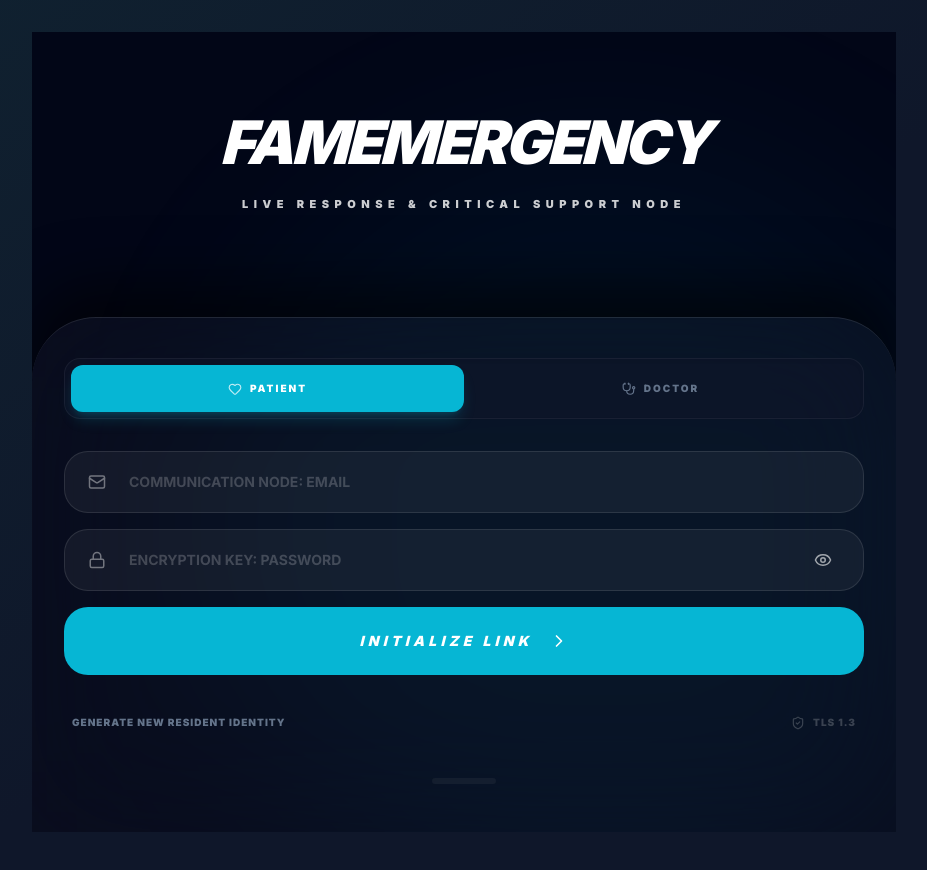
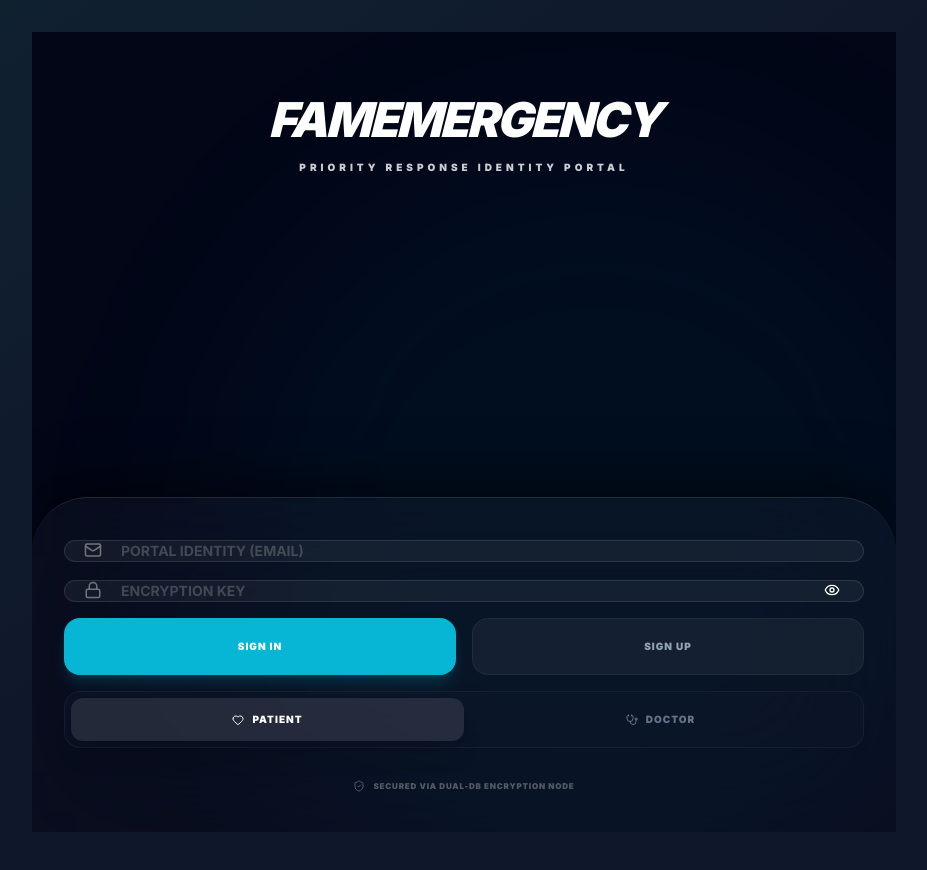
Before and after one commit to betelhem24/FamEmergency, a React app in the folder frontend/: page /auth in a window 1280 px wide. Shown: the top 870 px of the page, without its empty margins (176-1103 px from the left). Built offline with nearby package versions, Linux system fonts and the light colour scheme; the HTML template or start-up script is replaced by a standard one.

Commit message:
Fix: Restore [Auth.tsx] with functional buttons and Dual-DB

```diff
--- a/frontend/src/pages/Auth.tsx
+++ b/frontend/src/pages/Auth.tsx
@@ -23,7 +23,6 @@ const Auth: React.FC = () => {
         e.preventDefault();
         setLoading(true);
         try {
-            // Requirement: Connect to live backend (logic will be finalized in controllers stage)
             const endpoint = isLogin ? '/api/auth/login' : '/api/auth/register';
             const payload = isLogin
                 ? { email: formData.email, password: formData.password }
@@ -49,7 +48,6 @@ const Auth: React.FC = () => {
 
     return (
         <div className="h-screen bg-slate-950 overflow-hidden flex flex-col relative font-sans antialiased">
-            {/* GPU Boost & Mobile Optimizations */}
             <style dangerouslySetInnerHTML={{
                 __html: `
                 .glass-accel { transform: translateZ(0); }
@@ -59,73 +57,55 @@ const Auth: React.FC = () => {
             `}} />
 
             {/* BACKGROUND DYNAMICS */}
-            <div className="absolute inset-0 z-0">
+            <div className="absolute inset-0 z-0 text-white">
                 <div className="absolute top-0 left-0 w-full h-1/2 bg-gradient-to-b from-medical-navy/40 to-transparent" />
                 <div className="absolute top-[10%] left-[10%] w-[80vw] h-[80vw] bg-medical-cyan/5 blur-[120px] rounded-full animate-pulse" />
                 <div className="absolute bottom-[-10%] right-[-10%] w-[60vw] h-[60vw] bg-life-cyan/5 blur-[100px] rounded-full" />
             </div>
 
-            {/* HEADER: GLOWING GLASS (REQUIREMENT) */}
+            {/* HEADER: GLOWING GLASS (TOP-ALIGNED) */}
             <motion.header
                 initial={{ y: -50, opacity: 0 }}
                 animate={{ y: 0, opacity: 1 }}
-                className="relative z-20 pt-20 px-8 text-center"
+                className="relative z-20 pt-16 px-8 text-center"
             >
                 <div className="inline-block relative">
-                    <h1 className="text-5xl md:text-6xl font-black text-white italic tracking-tighter uppercase relative z-10 transition-all">
+                    <h1 className="text-5xl font-black text-white italic tracking-tighter uppercase relative z-10">
                         FamEmergency
                     </h1>
-                    <div className="absolute inset-0 blur-3xl bg-medical-cyan/40 -z-10 scale-125 animate-pulse" />
+                    <div className="absolute inset-0 blur-2xl bg-medical-cyan/30 -z-10 scale-110" />
                 </div>
-                <p className="mt-6 text-[11px] text-medical-cyan font-black uppercase tracking-[0.5em] opacity-80">
-                    Live Response & Critical Support Node
+                <p className="mt-4 text-[10px] text-medical-cyan font-black uppercase tracking-[0.4em] opacity-80">
+                    Priority Response Identity Portal
                 </p>
             </motion.header>
 
             {/* SPACER */}
             <div className="flex-1" />
 
-            {/* INTERACTIVE CLUSTER: BOTTOM (REQUIREMENT) */}
+            {/* INTERACTIVE CLUSTER: MIDDLE -> BOTTOM (REQUIREMENT RESTORATION) */}
             <motion.div
                 initial={{ y: 500 }}
                 animate={{ y: 0 }}
-                transition={{ type: "spring", damping: 30, stiffness: 120 }}
-                className="relative z-30 p-8 pb-12 pt-10 rounded-t-[4rem] bg-white/[0.03] backdrop-blur-3xl border-t border-white/10 shadow-[0_-30px_60px_rgba(0,0,0,0.6)] glass-accel glass-blur"
+                transition={{ type: "spring", damping: 25, stiffness: 100 }}
+                className="relative z-30 p-8 pb-10 pt-10 rounded-t-[3.5rem] bg-white/[0.03] backdrop-blur-3xl border-t border-white/10 shadow-[0_-20px_50px_rgba(0,0,0,0.5)] transform translateZ(0)"
             >
-                {/* ROLE TOGGLE (REQUIREMENT) */}
-                <div className="flex bg-slate-900/60 p-1.5 rounded-2xl border border-white/5 mb-8 shadow-inner">
-                    <button
-                        onClick={() => setRole('PATIENT')}
-                        className={`flex-1 py-4 rounded-xl text-[10px] font-black uppercase tracking-[0.2em] transition-all flex items-center justify-center gap-2 ${role === 'PATIENT' ? 'bg-life-cyan text-white shadow-lg shadow-cyan-500/20' : 'text-slate-500'
-                            }`}
-                    >
-                        <Heart size={14} className={role === 'PATIENT' ? 'animate-pulse' : ''} /> Patient
-                    </button>
-                    <button
-                        onClick={() => setRole('DOCTOR')}
-                        className={`flex-1 py-4 rounded-xl text-[10px] font-black uppercase tracking-[0.2em] transition-all flex items-center justify-center gap-2 ${role === 'DOCTOR' ? 'bg-medical-navy text-white shadow-lg shadow-blue-500/10' : 'text-slate-500'
-                            }`}
-                    >
-                        <Stethoscope size={14} /> Doctor
-                    </button>
-                </div>
-
                 <form onSubmit={handleSubmit} className="space-y-4">
                     <AnimatePresence mode="wait">
                         {!isLogin && (
                             <motion.div
-                                initial={{ opacity: 0, height: 0 }}
-                                animate={{ opacity: 1, height: 'auto' }}
-                                exit={{ opacity: 0, height: 0 }}
+                                initial={{ opacity: 0, x: -20 }}
+                                animate={{ opacity: 1, x: 0 }}
+                                exit={{ opacity: 0, x: 20 }}
                                 className="relative"
                             >
-                                <div className="absolute left-6 top-1/2 -translate-y-1/2 text-medical-cyan opacity-40">
+                                <div className="absolute left-5 top-1/2 -translate-y-1/2 text-medical-cyan opacity-40">
                                     <UserIcon size={18} />
                                 </div>
                                 <input
                                     type="text"
-                                    placeholder="IDENTITY: FULL NAME"
-                                    className="w-full bg-white/5 border border-white/10 rounded-3xl py-5 pl-16 pr-6 text-sm text-white placeholder:text-white/20 focus:border-medical-cyan/50 outline-none transition-all font-bold"
+                                    placeholder="LEGAL FULL NAME"
+                                    className="w-full bg-white/5 border border-white/10 rounded-2xl py-4.5 pl-14 pr-6 text-sm text-white placeholder:text-white/20 focus:border-medical-cyan/50 outline-none transition-all font-bold"
                                     value={formData.name}
                                     onChange={(e) => setFormData({ ...formData, name: e.target.value })}
                                 />
@@ -134,69 +114,83 @@ const Auth: React.FC = () => {
                     </AnimatePresence>
 
                     <div className="relative">
-                        <div className="absolute left-6 top-1/2 -translate-y-1/2 text-medical-cyan opacity-40">
+                        <div className="absolute left-5 top-1/2 -translate-y-1/2 text-medical-cyan opacity-40">
                             <Mail size={18} />
                         </div>
                         <input
                             type="email"
-                            placeholder="COMMUNICATION NODE: EMAIL"
-                            className="w-full bg-white/5 border border-white/10 rounded-3xl py-5 pl-16 pr-6 text-sm text-white placeholder:text-white/20 focus:border-medical-cyan/50 outline-none transition-all font-bold"
+                            placeholder="PORTAL IDENTITY (EMAIL)"
+                            className="w-full bg-white/5 border border-white/10 rounded-2xl py-4.5 pl-14 pr-6 text-sm text-white placeholder:text-white/20 focus:border-medical-cyan/50 outline-none transition-all font-bold"
                             value={formData.email}
                             onChange={(e) => setFormData({ ...formData, email: e.target.value })}
                         />
                     </div>
 
                     <div className="relative">
-                        <div className="absolute left-6 top-1/2 -translate-y-1/2 text-medical-cyan opacity-40">
+                        <div className="absolute left-5 top-1/2 -translate-y-1/2 text-medical-cyan opacity-40">
                             <Lock size={18} />
                         </div>
                         <input
                             type={showPassword ? "text" : "password"}
-                            placeholder="ENCRYPTION KEY: PASSWORD"
-                            className="w-full bg-white/5 border border-white/10 rounded-3xl py-5 pl-16 pr-24 text-sm text-white placeholder:text-white/20 focus:border-medical-cyan/50 outline-none transition-all font-bold"
+                            placeholder="ENCRYPTION KEY"
+                            className="w-full bg-white/5 border border-white/10 rounded-2xl py-4.5 pl-14 pr-24 text-sm text-white placeholder:text-white/20 focus:border-medical-cyan/50 outline-none transition-all font-bold"
                             value={formData.password}
                             onChange={(e) => setFormData({ ...formData, password: e.target.value })}
                         />
                         <button
                             type="button"
                             onClick={() => setShowPassword(!showPassword)}
-                            className="absolute right-8 top-1/2 -translate-y-1/2"
+                            className="absolute right-6 top-1/2 -translate-y-1/2 text-medical-cyan"
                         >
-                            {showPassword ? <EyeOff size={18} className="text-slate-500" /> : <Eye size={18} className="text-medical-cyan opacity-60" />}
+                            {showPassword ? <EyeOff size={16} /> : <Eye size={16} />}
                         </button>
                     </div>
 
-                    <button
-                        type="submit"
-                        disabled={loading}
-                        className="w-full bg-life-cyan py-6 rounded-3xl flex items-center justify-center gap-4 shadow-3xl shadow-cyan-500/40 active:scale-95 transition-all mt-8 group"
-                    >
-                        {loading ? <GlassSpinner size="sm" /> : (
-                            <>
-                                <span className="text-white font-black text-sm uppercase tracking-[0.3em] italic">
-                                    {isLogin ? "INITIALIZE LINK" : "ESTABLISH IDENTITY"}
-                                </span>
-                                <ChevronRight size={20} className="text-white group-hover:translate-x-1 transition-transform" />
-                            </>
-                        )}
-                    </button>
+                    {/* ACTION BUTTONS (SIDE BY SIDE REQUIREMENT) */}
+                    <div className="grid grid-cols-2 gap-4 mt-8">
+                        <button
+                            type="submit"
+                            disabled={loading}
+                            className={`py-5 rounded-2xl flex items-center justify-center gap-3 transition-all font-black text-[10px] uppercase tracking-widest ${isLogin ? 'bg-life-cyan text-white shadow-lg shadow-cyan-500/20' : 'bg-white/5 text-slate-400 border border-white/5'
+                                }`}
+                        >
+                            {loading && isLogin ? <GlassSpinner size="xs" /> : "Sign In"}
+                        </button>
+                        <button
+                            type="button"
+                            onClick={() => setIsLogin(!isLogin)}
+                            className={`py-5 rounded-2xl flex items-center justify-center gap-3 transition-all font-black text-[10px] uppercase tracking-widest ${!isLogin ? 'bg-medical-navy text-white shadow-lg' : 'bg-white/5 text-slate-400 border border-white/5'
+                                }`}
+                        >
+                            Sign Up
+                        </button>
+                    </div>
+
+                    {/* ROLE TOGGLE (BOTTOMMOST REQUIREMENT) */}
+                    <div className="mt-6 flex bg-slate-900/50 p-1.5 rounded-2xl border border-white/5">
+                        <button
+                            type="button"
+                            onClick={() => setRole('PATIENT')}
+                            className={`flex-1 py-3.5 rounded-xl text-[10px] font-black uppercase tracking-widest transition-all flex items-center justify-center gap-2 ${role === 'PATIENT' ? 'bg-white/10 text-white shadow-xl' : 'text-slate-500'
+                                }`}
+                        >
+                            <Heart size={12} /> Patient
+                        </button>
+                        <button
+                            type="button"
+                            onClick={() => setRole('DOCTOR')}
+                            className={`flex-1 py-3.5 rounded-xl text-[10px] font-black uppercase tracking-widest transition-all flex items-center justify-center gap-2 ${role === 'DOCTOR' ? 'bg-white/10 text-white shadow-xl' : 'text-slate-500'
+                                }`}
+                        >
+                            <Stethoscope size={12} /> Doctor
+                        </button>
+                    </div>
                 </form>
 
-                <div className="mt-10 flex items-center justify-between px-2">
-                    <button
-                        onClick={() => setIsLogin(!isLogin)}
-                        className="text-[10px] font-black text-slate-500 uppercase tracking-widest hover:text-white transition-colors"
-                    >
-                        {isLogin ? "Generate New Resident Identity" : "Access Established Portal"}
-                    </button>
-                    <div className="flex items-center gap-2 opacity-20">
-                        <ShieldCheck size={14} className="text-medical-cyan" />
-                        <span className="text-[10px] font-black text-white uppercase tracking-widest">TLS 1.3</span>
-                    </div>
+                <div className="mt-8 flex items-center justify-center px-2 opacity-30">
+                    <ShieldCheck size={12} className="text-medical-cyan mr-2" />
+                    <span className="text-[8px] font-black text-white uppercase tracking-widest">Secured via Dual-DB Encryption Node</span>
                 </div>
-
-                {/* BOTTOM GRIP */}
-                <div className="mt-12 h-1.5 w-16 bg-white/5 rounded-full mx-auto shadow-inner" />
             </motion.div>
         </div>
     );
```
